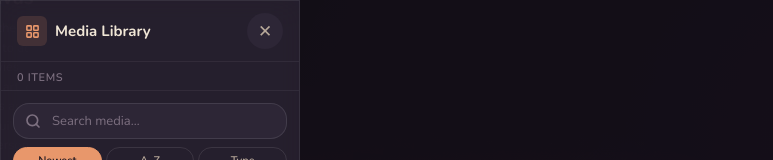
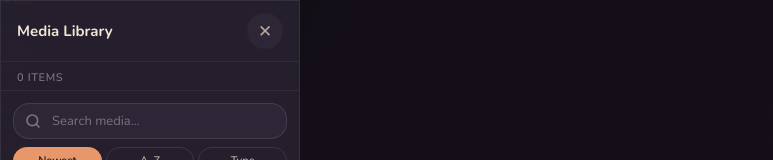
Before and after one commit to thewalpa/medien-sammel-app, a React (Vite) app: page / in a window 1280 px wide. Both pictures are taken after a click on the button 38 px from the left and 38 px from the top of the page. Shown: the top 160 px of the page, without its empty margins (0-773 px from the left). Built offline with nearby package versions, Linux system fonts and the light colour scheme.

Commit message:
some consistency changes

```diff
--- a/src/components/MediaSidebar.tsx
+++ b/src/components/MediaSidebar.tsx
@@ -110,17 +110,7 @@ export default function MediaSidebar({
         </div>
 
         <div className="sidebar-header">
-          <div className="sidebar-header-left">
-            <div className="sidebar-icon-wrap">
-              <svg width="15" height="15" viewBox="0 0 24 24" fill="none" stroke="currentColor" strokeWidth="2.5" strokeLinecap="round" strokeLinejoin="round">
-                <rect x="3" y="3" width="7" height="7" rx="1" />
-                <rect x="14" y="3" width="7" height="7" rx="1" />
-                <rect x="3" y="14" width="7" height="7" rx="1" />
-                <rect x="14" y="14" width="7" height="7" rx="1" />
-              </svg>
-            </div>
-            <span className="sidebar-title">Media Library</span>
-          </div>
+          <span className="sidebar-title">Media Library</span>
           <button className="modal-close" onClick={onClose} id="sidebar-close" aria-label="Close sidebar">
             ✕
           </button>
--- a/src/components/ThemeCustomizer.tsx
+++ b/src/components/ThemeCustomizer.tsx
@@ -73,7 +73,7 @@ export default function ThemeCustomizer({
       >
         <div className="modal-handle" />
         <div className="modal-header">
-          <span className="modal-title">⚙ Settings</span>
+          <span className="modal-title">Settings</span>
           <button className="modal-close" onClick={onClose} id="settings-close">
             ✕
           </button>
@@ -128,10 +128,10 @@ export default function ThemeCustomizer({
                           bg.id === 'aurora'
                             ? 'auroraShift 6s ease-in-out infinite alternate'
                             : bg.id === 'fireflies'
-                            ? 'fireflyDrift 4s ease-in-out infinite alternate'
-                            : bg.id === 'waves'
-                            ? 'waveDrift 4s ease-in-out infinite'
-                            : 'none',
+                              ? 'fireflyDrift 4s ease-in-out infinite alternate'
+                              : bg.id === 'waves'
+                                ? 'waveDrift 4s ease-in-out infinite'
+                                : 'none',
                         backgroundSize: bg.id === 'waves' ? '200% 200%' : undefined,
                       }}
                     />
--- a/src/hooks/useSwipeToDismiss.ts
+++ b/src/hooks/useSwipeToDismiss.ts
@@ -23,7 +23,7 @@ export function useSwipeToDismiss<T extends HTMLElement>({
   threshold = 80,
   velocityThreshold = 0.5,
   maxDuration = 600,
-  enableScaling = true,
+  enableScaling = false,
   onDismiss,
 }: SwipeOptions) {
   const ref = useRef<T>(null);
--- a/vite.config.ts
+++ b/vite.config.ts
@@ -14,7 +14,7 @@ export default defineConfig({
       includeAssets: ['icons/icon-192.svg'],
       manifest: {
         name: 'Medien Sammel App',
-        short_name: 'MedienApp',
+        short_name: 'MedienSammelApp',
         description: 'Visually map out how you connect different pieces of media',
         theme_color: '#1a1520',
         background_color: '#1a1520',
```
